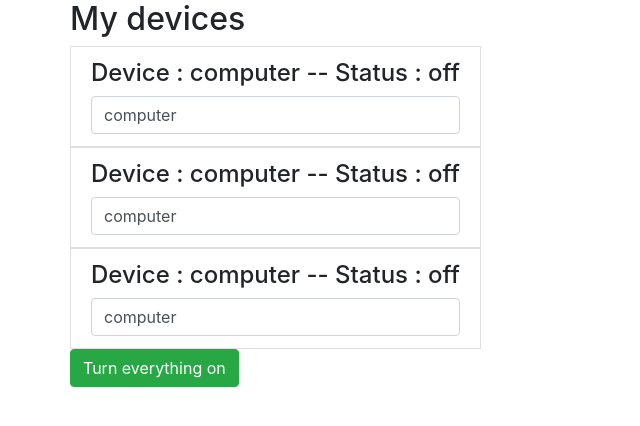
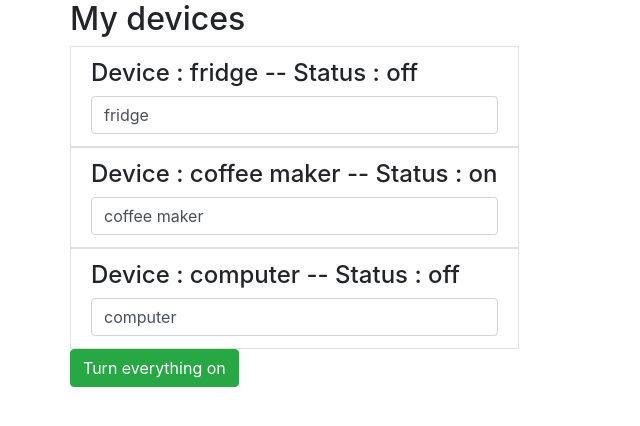
Before and after one commit to Developer-Musclay/Angular_Basics, an Angular app in the folder first-angular-project/: page / in a window 1280 px wide. Shown: the top 426 px of the page, without its empty margins (0-640 px from the left). Built offline with nearby package versions, Linux system fonts and the light colour scheme.

Commit message:
custom properties - @input

```diff
--- a/first-angular-project/src/app/app.component.html
+++ b/first-angular-project/src/app/app.component.html
@@ -3,9 +3,9 @@
     <div class="col-xs-12">
       <h2>My devices</h2>
       <ul class="list-group">
-        <app-device></app-device>
-        <app-device></app-device>
-        <app-device></app-device>
+        <app-device [deviceName]="deviceOne" [deviceStatus]="'off'"></app-device>
+        <app-device [deviceName]="deviceTwo" [deviceStatus]="'on'"></app-device>
+        <app-device [deviceName]="deviceThree" [deviceStatus]="'off'"></app-device>
       </ul>
       <button class="btn btn-success"
       [disabled]="!isAuth"
--- a/first-angular-project/src/app/app.component.ts
+++ b/first-angular-project/src/app/app.component.ts
@@ -7,6 +7,10 @@ import { Component } from '@angular/core';
 })
 export class AppComponent {
   isAuth = false;
+
+  deviceOne = 'fridge';
+  deviceTwo = 'coffee maker';
+  deviceThree = 'computer';
 
   constructor() {
     setTimeout(
--- a/first-angular-project/src/app/device/device.component.ts
+++ b/first-angular-project/src/app/device/device.component.ts
@@ -1,4 +1,4 @@
-import { Component, OnInit } from '@angular/core';
+import { Component, OnInit, Input } from '@angular/core';
 
 @Component({
   selector: 'app-device',
@@ -7,8 +7,8 @@ import { Component, OnInit } from '@angular/core';
 })
 export class DeviceComponent implements OnInit {
 
-  deviceName = 'computer';
-  deviceStatus = 'off';
+  @Input() deviceName: string;
+  @Input() deviceStatus: string;
 
   constructor() { }
 
```
Also changed, not shown: 1 other file (tests, documents, lock files or other folders).
